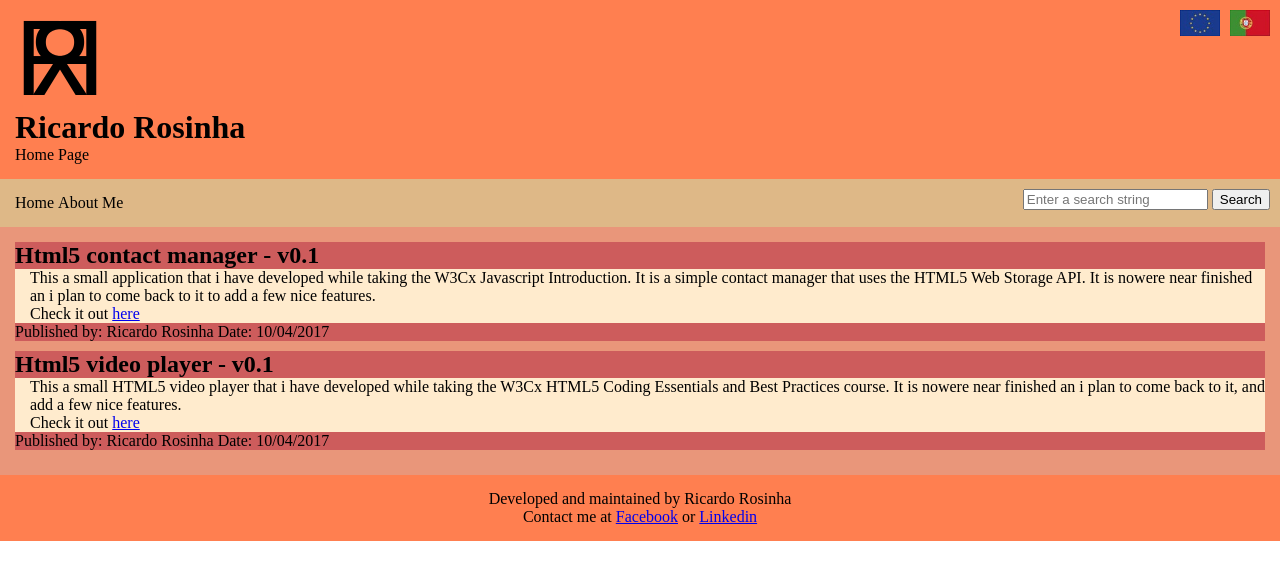
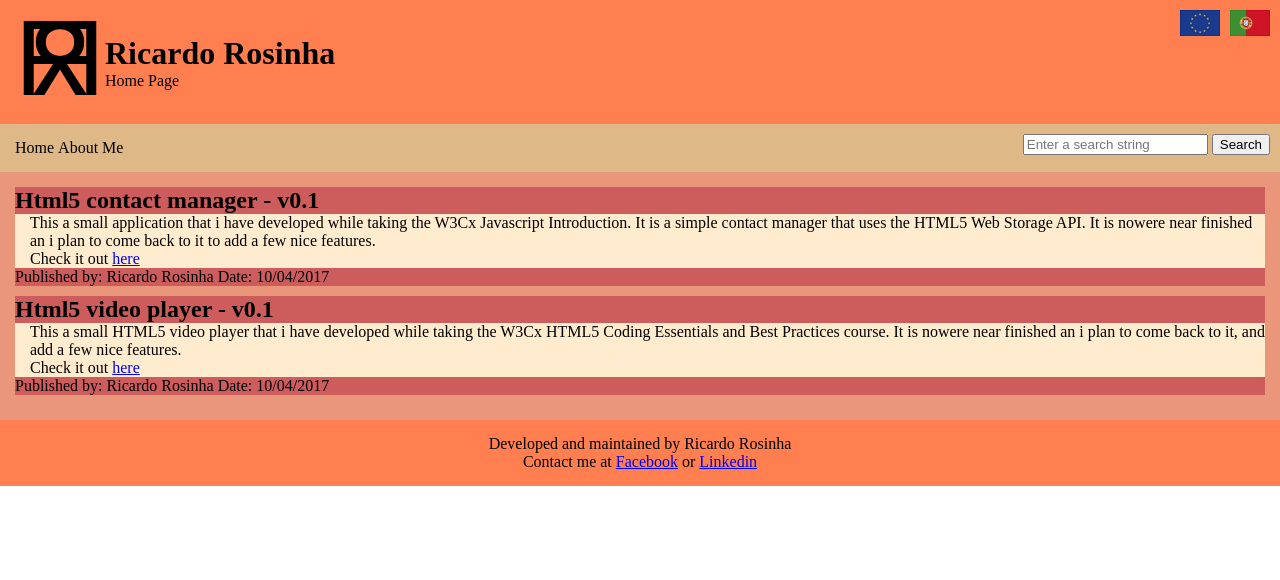
Before and after one commit to rrosinha/mySite, a plain HTML site: page index.html in a window 1280 px wide. Drawn offline with Linux system fonts and the light colour scheme.

Commit message:
Trying to sync everything

```diff
--- a/css/style.css
+++ b/css/style.css
@@ -17,6 +17,9 @@ body{
     position:relative;
     padding:15px;
     /*margin-bottom:5px;*/
+    display:flex;
+    flex-wrap: wrap;
+    align-items: center;
 }
 
 #ptFlag{
--- a/index.html
+++ b/index.html
@@ -11,8 +11,10 @@
         <img src="img/PTflag.jpg" alt="Portuguese Flag" title="Portuguese Language" id="ptFlag" width="40">
         <img src="img/EUflag.jpg" alt="United Kingdom Flag" title="English Language" id="ukFlag" width="40">
         <p><canvas id="myCanvas" width="90" height="90"></canvas></p>
-        <h1>Ricardo Rosinha</h1>
-        <p>Home Page</p>
+        <div id="RR">
+            <h1>Ricardo Rosinha</h1>
+            <p>Home Page</p>
+        </div>
 </header>
     <nav id="horNav">
         <ul>
```
